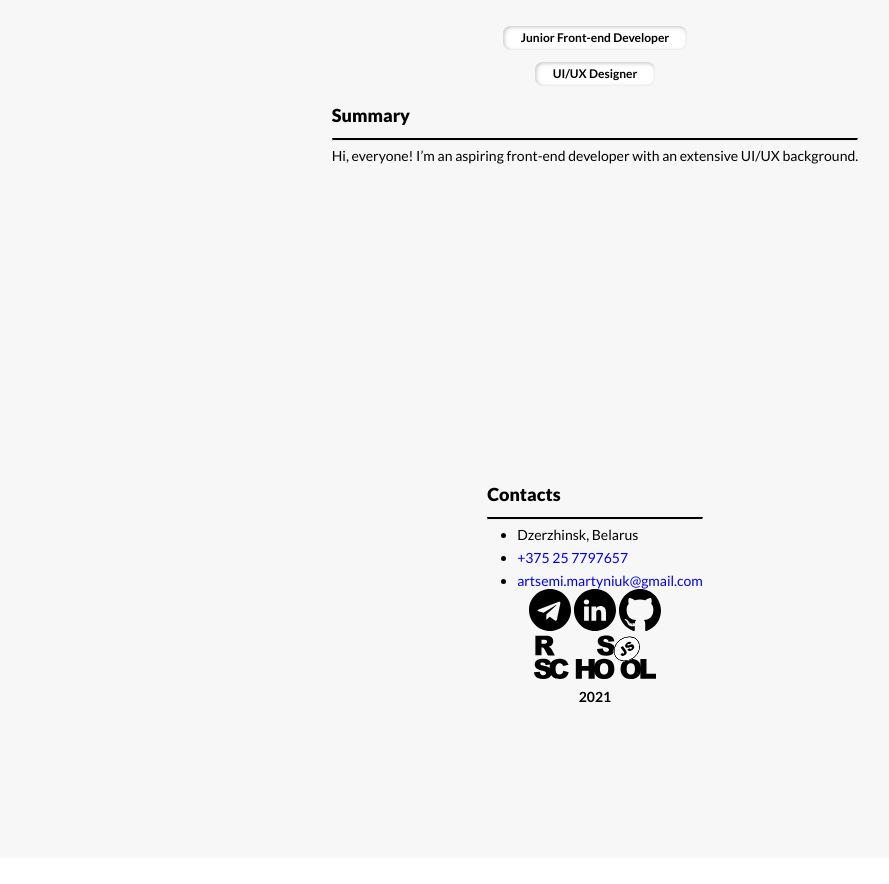
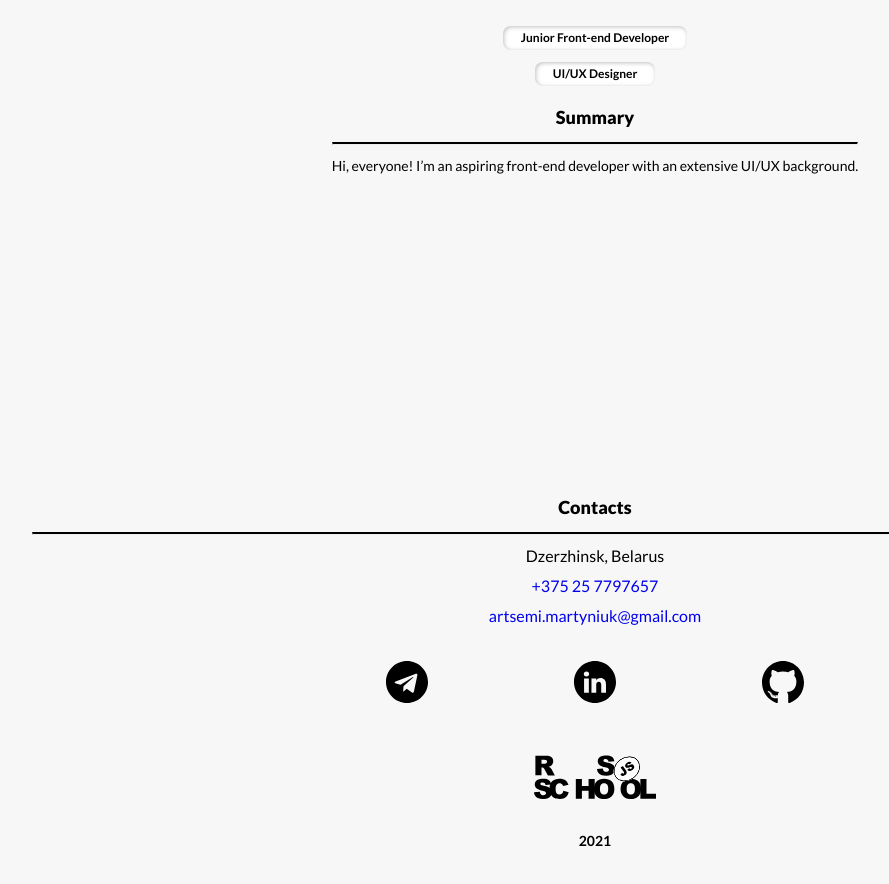
Before and after one commit to artemiusMar/rsschool-cv, a plain HTML site: page index.html in a window 1280 px wide. Shown: the part 522-1406 px from the top of the page, without its empty margins (45-934 px from the left). Before the commit the page ends 1380 px from the top, so only its background shows below. Drawn offline with Linux system fonts and the light colour scheme.

Commit message:
feat: add styles for header, footer, contacts

```diff
--- a/styles/style.css
+++ b/styles/style.css
@@ -298,3 +298,48 @@ hr {
     border-radius: 50%;
     filter: drop-shadow(0px 0px 4px rgba(0, 0, 0, 0.25));
 }
+
+.heading-2-center {
+    text-align: center;
+    margin: 14px 0px;
+}
+
+.aside-text {
+    margin: 12px 0px 0px 0px;
+    text-align: left;
+    line-height: 18px;
+}
+
+.footer-text {
+    margin: 12px 0px 0px 0px;
+    font-size: 16px;
+    font-weight: 500;
+    text-align: center;
+    line-height: 18px;
+}
+
+.footer-text-block {
+    margin: 12px 0px 12px 0px;
+}
+
+.block-social-contacts {
+    display: grid;
+    grid-template-columns: repeat(3, 1fr);
+    justify-items: center;
+    justify-content: center;
+    width: 50%;
+    height: 20%;
+}
+
+.block-contacts {
+    width: 100%;
+}
+
+ul.list-contacts {
+    list-style-type: none;
+    margin: 0px 0px 0px 0px;
+}
+
+.icon-block {
+    margin: 24px 6px 24px 6px;
+}
```
